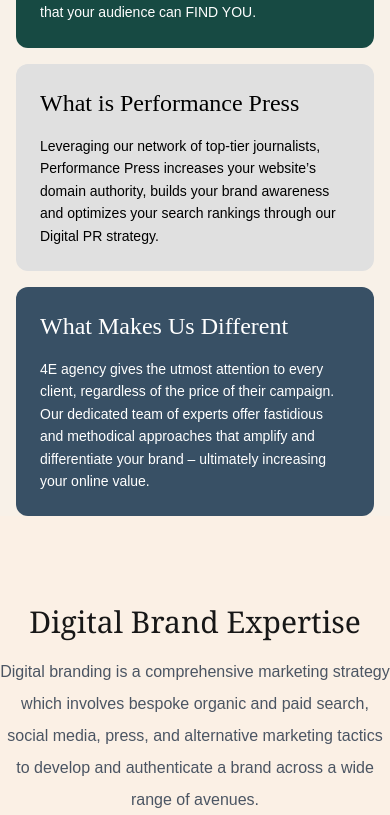
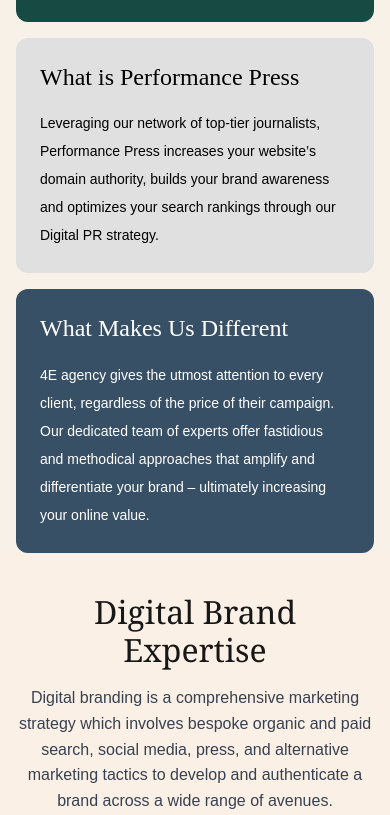
Before and after one commit to Runituplogan/4th-estate-agency, a Next.js app: page / in a window 390 px wide. Shown: the part 1069-1884 px from the top of the page. Built offline with nearby package versions, Linux system fonts and the light colour scheme; no server answers; what tailwindcss-animated would draw is missing.

Commit message:
made the home page responsive

```diff
--- a/src/app/components/blog_post.tsx
+++ b/src/app/components/blog_post.tsx
@@ -31,7 +31,7 @@
     <Wrapper className="animate-fade-up">
       <div className="text-center mb-6">
         <h2 className="text-3xl md:text-5xl font-baskerville">
-          Read Our Blog Posts
+          Read Our Blog <br className="md:hidden inline"/> Posts
         </h2>
       </div>
 
@@ -55,7 +55,7 @@
           ))}
         </Swiper>
 
-        <div className="flex justify-center mt-6 space-x-6 md:justify-end">
+        <div className="flex justify-center mt-6 mb-9 space-x-6 md:justify-end">
           <button
             onClick={() => swiperRef.current?.slidePrev()}
             className="p-3 rounded-full bg-transparent border-[#777777] border-[1px] hover:border-none hover:bg-[#DCD1C5] transition"
--- a/src/app/components/card.tsx
+++ b/src/app/components/card.tsx
@@ -11,7 +11,7 @@
   return (
     <div className={`w-full p-6 md:p-8 md:w-1/3 rounded-xl ${bgColor} flex flex-col text-${textColor}`}>
       <h3 className="text-[24px] md:text-2xl leading-[1.3] font-baskerville mb-4">{title}</h3>
-      <p className="text-[14px] md:text-base leading-[1.6]">{description}</p>
+      <p className="text-[14px] md:text-base leading-loose">{description}</p>
     </div>
   );
 };
--- a/src/app/components/digital_expertise.tsx
+++ b/src/app/components/digital_expertise.tsx
@@ -54,18 +54,17 @@
 export default function DigitalBrandExpertise() {
   return (
     <section className=" animate-fade-up">
-      <div className="text-center mb-10">
-        <h2 className="text-3xl md:text-7xl font-serif mb-2">
-          Digital Brand Expertise
+      <div className="text-center mb-10 px-4">
+      <h2 className="text-[32px] leading-[1.2] md:text-7xl font-serif mb-3">
+        Digital Brand <br className="md:hidden inline"/> Expertise
       </h2>
-        <p className="text-gray-600 mt-4 leading-loose max-w-3xl mx-auto text-md">
+      <p className="text-gray-700 mt-4 leading-[1.6] md:max-w-3xl mx-auto text-base md:text-md max-w-[414px]">
         Digital branding is a comprehensive marketing strategy which involves
         bespoke organic and paid search, social media, press, and alternative
         marketing tactics to develop and authenticate a brand across a wide
         range of avenues.
       </p>
     </div>
-
       <Wrapper>
         <div className="flex flex-col md:flex-row justify-center gap-4 md:gap-6 mb-5 animate-fade-right">
           <ExpertiseCard
--- a/src/app/components/footer.tsx
+++ b/src/app/components/footer.tsx
@@ -4,6 +4,7 @@
 import LinkedInSvg from "../../../public/linkedIn.svg";
 import MailSvg from "../../../public/mail.svg";
 import Image from "next/image";
+import { InstagramIcon,MailIcon as MailIcon2,LinkedIn } from "./icons/socials";
 import LogoImage from "../../../public/images/logov2.png";
 import Link from "next/link";
 import { LocationIcon, MailIcon, PhoneIcon } from "./icons/contact";
@@ -20,13 +21,13 @@
           </p>
           <div className="flex items-center space-x-3 mt-4 my-3">
           <Link href="jason@4thestateagency.com">
-        <Image src={MailSvg} alt="Email" width={24} height={24} />
+            <MailIcon2/>
         </Link>
         <Link href="https://www.bing.com/ck/a?!&&p=b881ef0128d1ef8726d1ce7a0881480d4d6b17a7d9e2c20f750a6572599a9896JmltdHM9MTc0MjA4MzIwMA&ptn=3&ver=2&hsh=4&fclid=20eb0161-86f2-62e2-1dd5-14cd874b63c2&psq=4th+estate+agency+linkedin&u=a1aHR0cHM6Ly93d3cubGlua2VkaW4uY29tL2NvbXBhbnkvNHRoLWVzdGF0ZS1hZ2VuY3k&ntb=1">
-        <Image src={LinkedInSvg} alt="LinkedIn" width={24} height={24} />
+          <LinkedIn/>
         </Link>
         <Link href="https://www.instagram.com/4thestateagency?igsh=MXg5bWp1OWRmMHNkMQ==">
-        <Image src={InstaSvg} alt="Instagram" width={24} height={24} />
+        <InstagramIcon/>
         </Link>
           </div>
         </div>
--- a/src/app/components/our_partner.tsx
+++ b/src/app/components/our_partner.tsx
@@ -19,10 +19,10 @@
     <Wrapper className="animate-fade-up">
       <div>
         <div className="flex flex-col">
-          <h2 className="text-3xl md:text-6xl font-baskerville mb-[2.2rem]">
+          <h2 className="text-3xl md:text-6xl font-baskerville mb-[2.2rem] text-center md:text-left">
             Our Partners
           </h2>
-          <div className="grid grid-cols-2 md:grid-cols-5 gap-x-6 gap-y-[2.4rem] mt-4">
+          <div className="grid grid-cols-2 md:grid-cols-5 gap-x-6 gap-y-[2.4rem]">
             {partners.map((partner) => (
               <div key={partner.name} className="w-full max-w-[165px] flex justify-center">
                 <Image
--- a/src/app/page.tsx
+++ b/src/app/page.tsx
@@ -24,11 +24,11 @@
   console.log("homePage", homePageData);
   return (
     <div >
-      <div className="flex flex-col gap-y-[5.5rem]">
+      <div className="flex flex-col md:gap-y-[5.5rem] gap-10">
       <HeroLayout full={true} backgroundImage="/images/bg_hero1.png">
         <Wrapper>
           <h1 className="text-[43px] md:text-7xl leading-[1.2] font-baskerville">
-          An Agency That Gets <br className="hidden md:inline" />
+          An Agency That Gets
           Your Brand What it Deserves
         </h1>
           <Link href={"/contact"}>
```
Also changed, not shown: src/app/components/icons/socials/index.tsx (added, +41 -0 lines), src/app/components/icons/contact/index.tsx (line endings or trailing spaces). Lines whose indentation alone changed are shown as unchanged.
